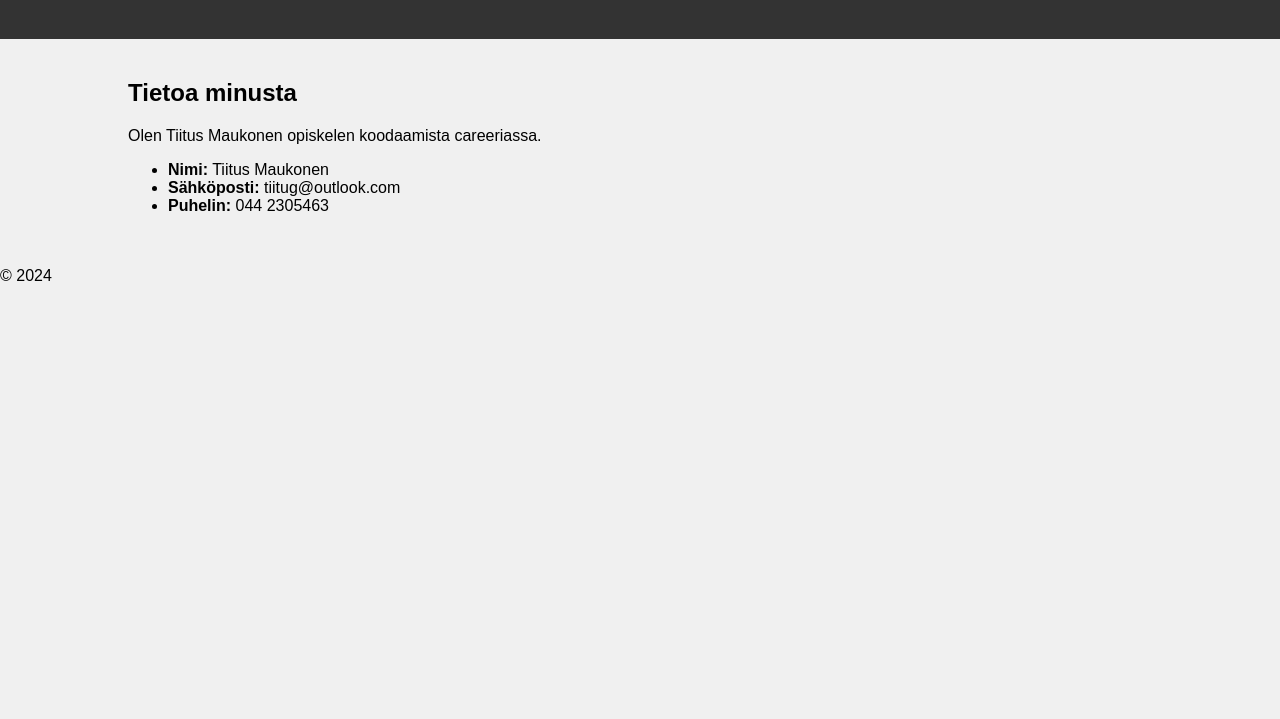
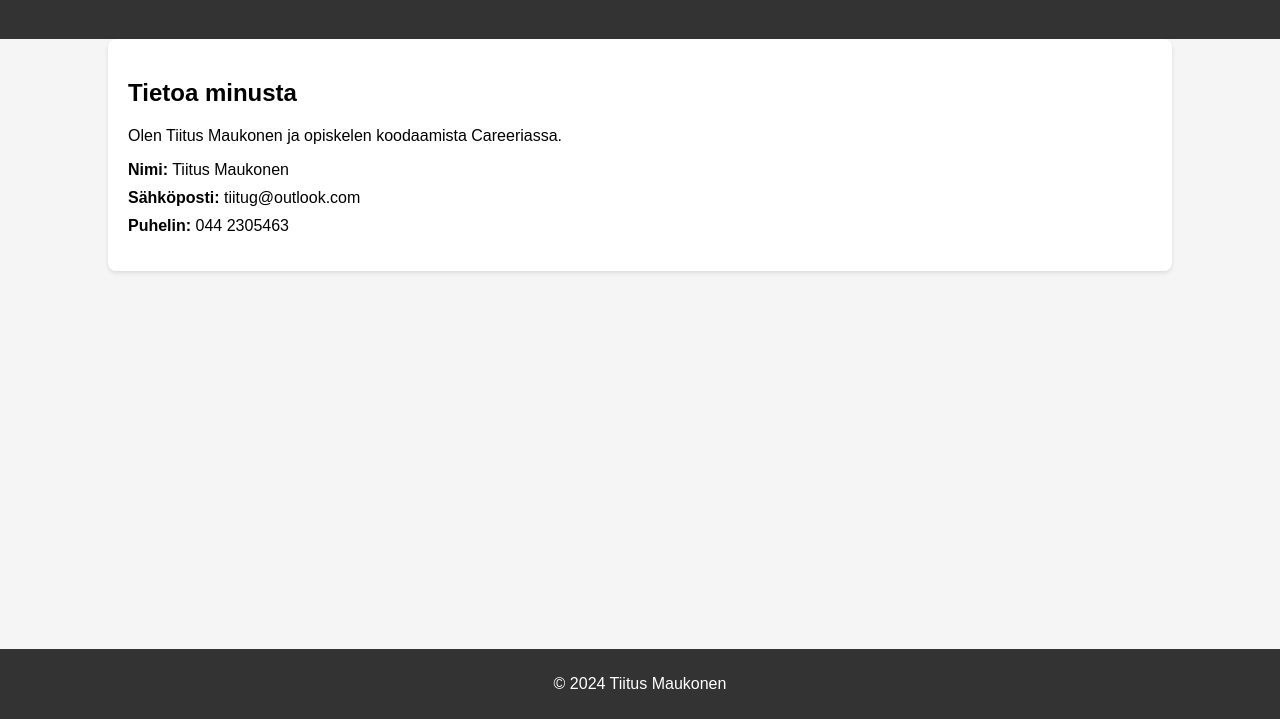
Before and after one commit to tiitux1/tiitux1.github.io, a plain HTML site: page index.html in a window 1280 px wide. Shown: the part 81-800 px from the top of the page. Drawn offline with Linux system fonts and the light colour scheme.

Commit message:
Update index.html

```diff
--- a/index.html
+++ b/index.html
@@ -3,14 +3,14 @@
 <head>
     <meta charset="UTF-8">
     <meta name="viewport" content="width=device-width, initial-scale=1.0">
-    <title>Oma Sivusto</title>
+    <title>Tiitus Maukonen - Oma Sivusto</title>
     <style>
-        /* Voit lisätä omia tyylisääntöjä tähän */
+        /* Tyylisäännöt */
         body {
             font-family: Arial, sans-serif;
             margin: 0;
             padding: 0;
-            background-color: #f0f0f0;
+            background-color: #f5f5f5;
         }
         header {
             background-color: #333;
@@ -22,8 +22,26 @@
             width: 80%;
             margin: auto;
             padding: 20px;
+            background-color: #fff;
+            border-radius: 8px;
+            box-shadow: 0 2px 4px rgba(0, 0, 0, 0.1);
         }
-        /* Lisää tyylisääntöjä tarvittaessa */
+        ul {
+            list-style-type: none;
+            padding: 0;
+        }
+        li {
+            margin-bottom: 10px;
+        }
+        footer {
+            background-color: #333;
+            color: #fff;
+            padding: 10px 0;
+            text-align: center;
+            position: fixed;
+            width: 100%;
+            bottom: 0;
+        }
     </style>
 </head>
 <body>
@@ -32,16 +50,15 @@
     </header>
     <div class="container">
         <h2>Tietoa minusta</h2>
-        <p>Olen Tiitus Maukonen opiskelen koodaamista careeriassa. </p>
+        <p>Olen Tiitus Maukonen ja opiskelen koodaamista Careeriassa.</p>
         <ul>
             <li><strong>Nimi:</strong> Tiitus Maukonen</li>
             <li><strong>Sähköposti:</strong> tiitug@outlook.com</li>
             <li><strong>Puhelin:</strong> 044 2305463</li>
-            <!-- Voit lisätä muita tietoja tarvittaessa -->
         </ul>
     </div>
     <footer>
-        <p> © 2024</p>
+        <p> &copy; 2024 Tiitus Maukonen</p>
     </footer>
 </body>
 </html>
```
